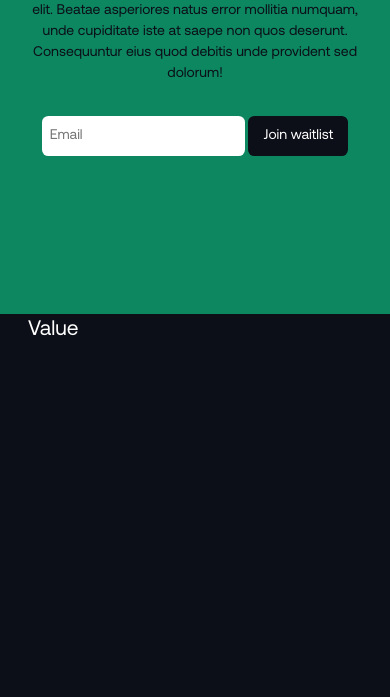
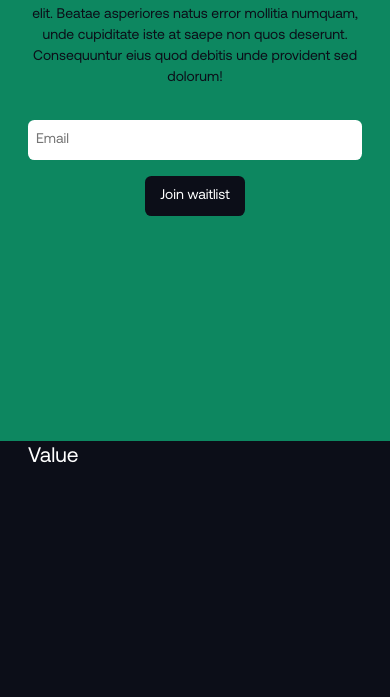
Before and after one commit to Omarookolosio94/waitlist, a website: page index.html in a window 390 px wide. Shown: the part 403-1100 px from the top of the page. Drawn offline with Linux system fonts and the light colour scheme.

Commit message:
minor change to media query

```diff
--- a/assets/css/index.css
+++ b/assets/css/index.css
@@ -409,8 +409,10 @@ select {
   outline: none;
   border: none;
   height: 40px;
+  min-width: 300px;
   padding: 0px 8px;
   border-radius: 0.4rem;
+  margin-bottom: 1rem;
 }
 
 /* ------------------- */
@@ -548,14 +550,13 @@ MEDIA QUERIES
   .navbar .main {
     width: 100%;
   }
+
+  .form-input{
+    width: 100%;
+  }
 }
 
 @media (max-width: 768px) {
-
-  section#landing {
-    height: 85vh;
-  }
-
   .content .content-body {
     display: flex;
     position: relative;
@@ -573,6 +574,7 @@ MEDIA QUERIES
 
   .content-text {
     z-index:20;
+    margin-top: 4rem;
   }
 }
 
```
